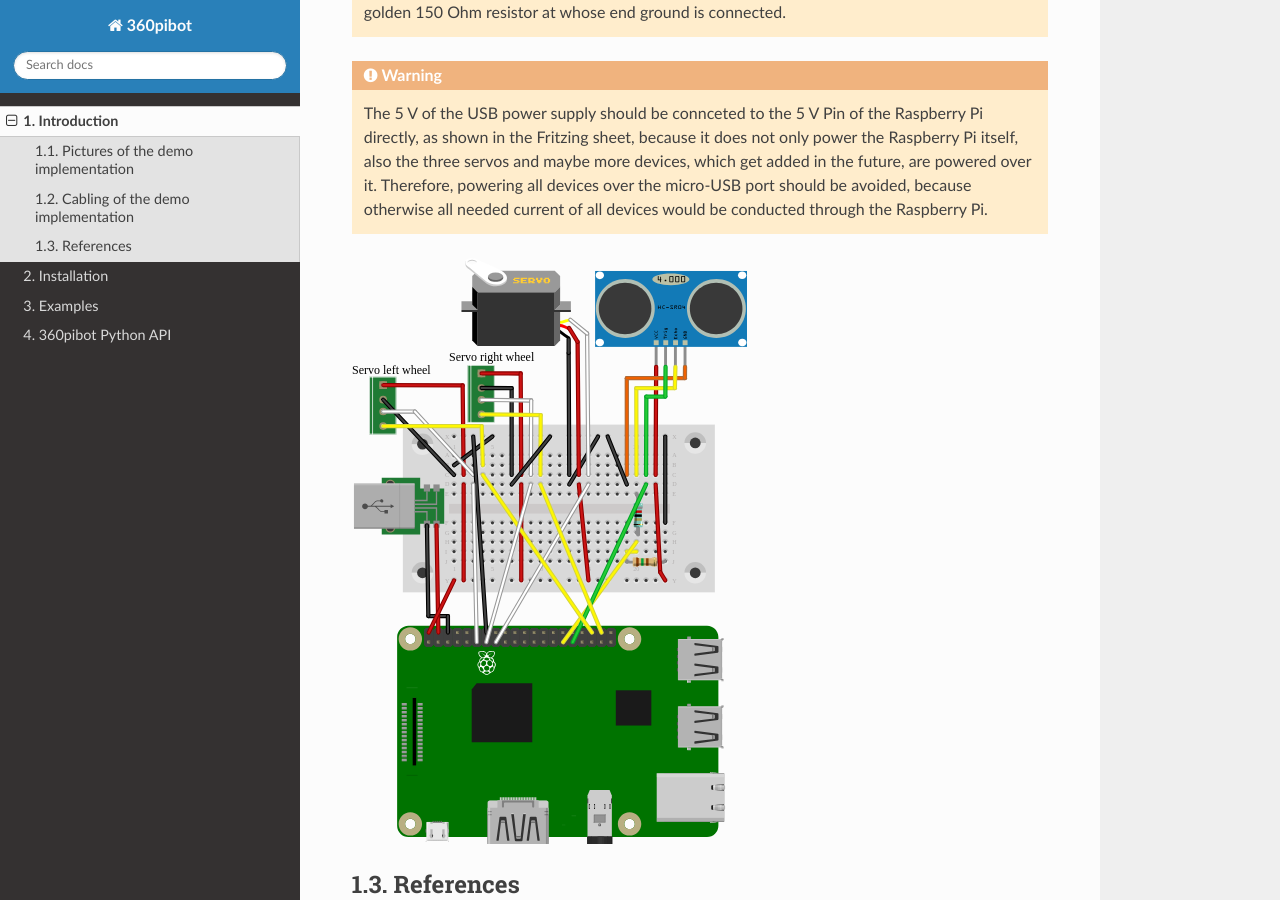
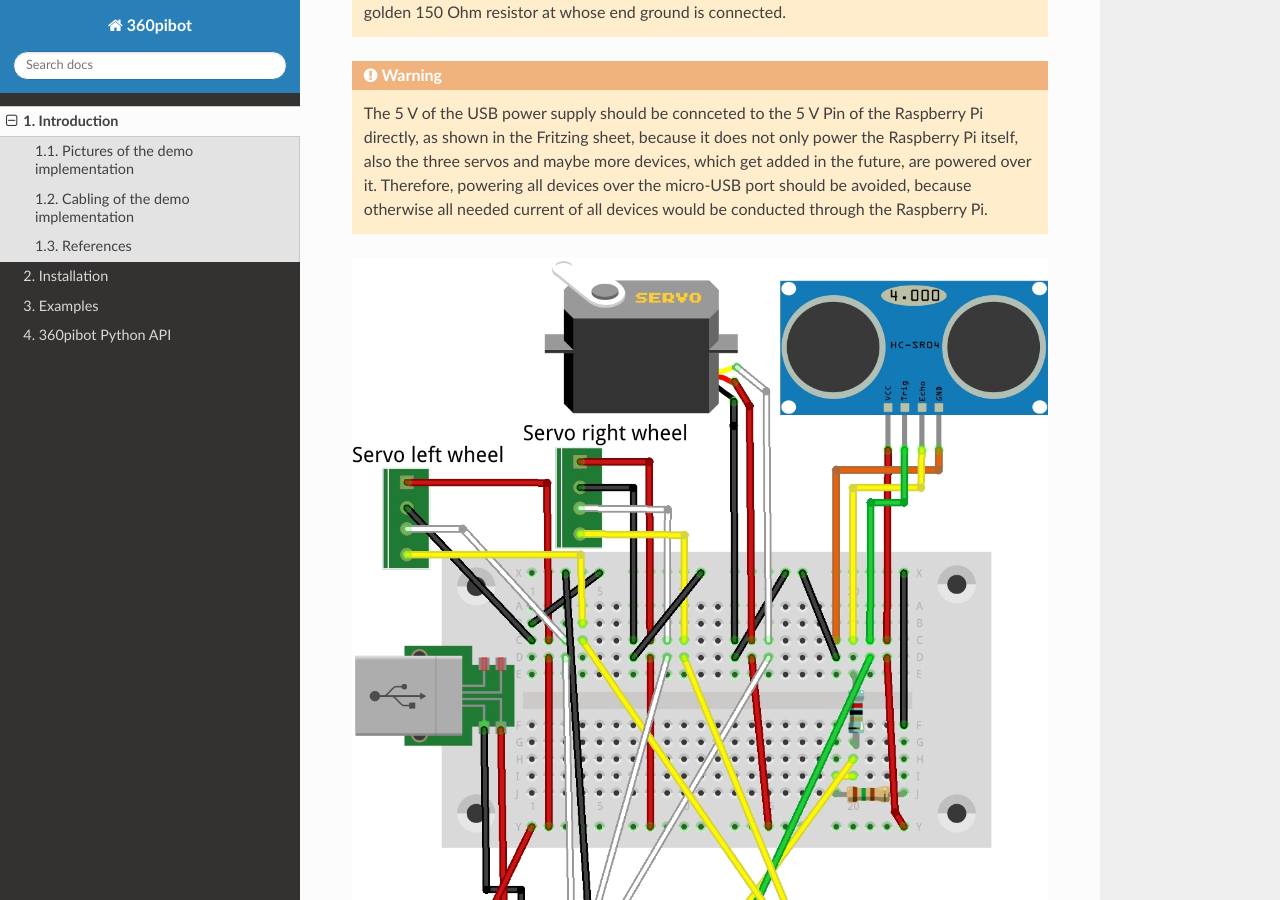
Before and after one commit to choeffer/360pibot, a Sphinx documentation site: the page built from docs/intro.rst, in a window 1280 px wide and 900 px high, scrolled down 4463 px. Built offline with Sphinx 7.4.7 and the Read the Docs theme 2.0.0, drawn with Linux system fonts in a browser that asks for light colours.

Commit message:
switched back to jpg, but svg is still in _static folder

```diff
--- a/docs/intro.rst
+++ b/docs/intro.rst
@@ -96,7 +96,7 @@
     port should be avoided, because otherwise all needed current of all devices would be
     conducted through the Raspberry Pi.
 
-.. image:: /_static/6.svg
+.. image:: /_static/6.jpg
 
 References
 ----------
```
